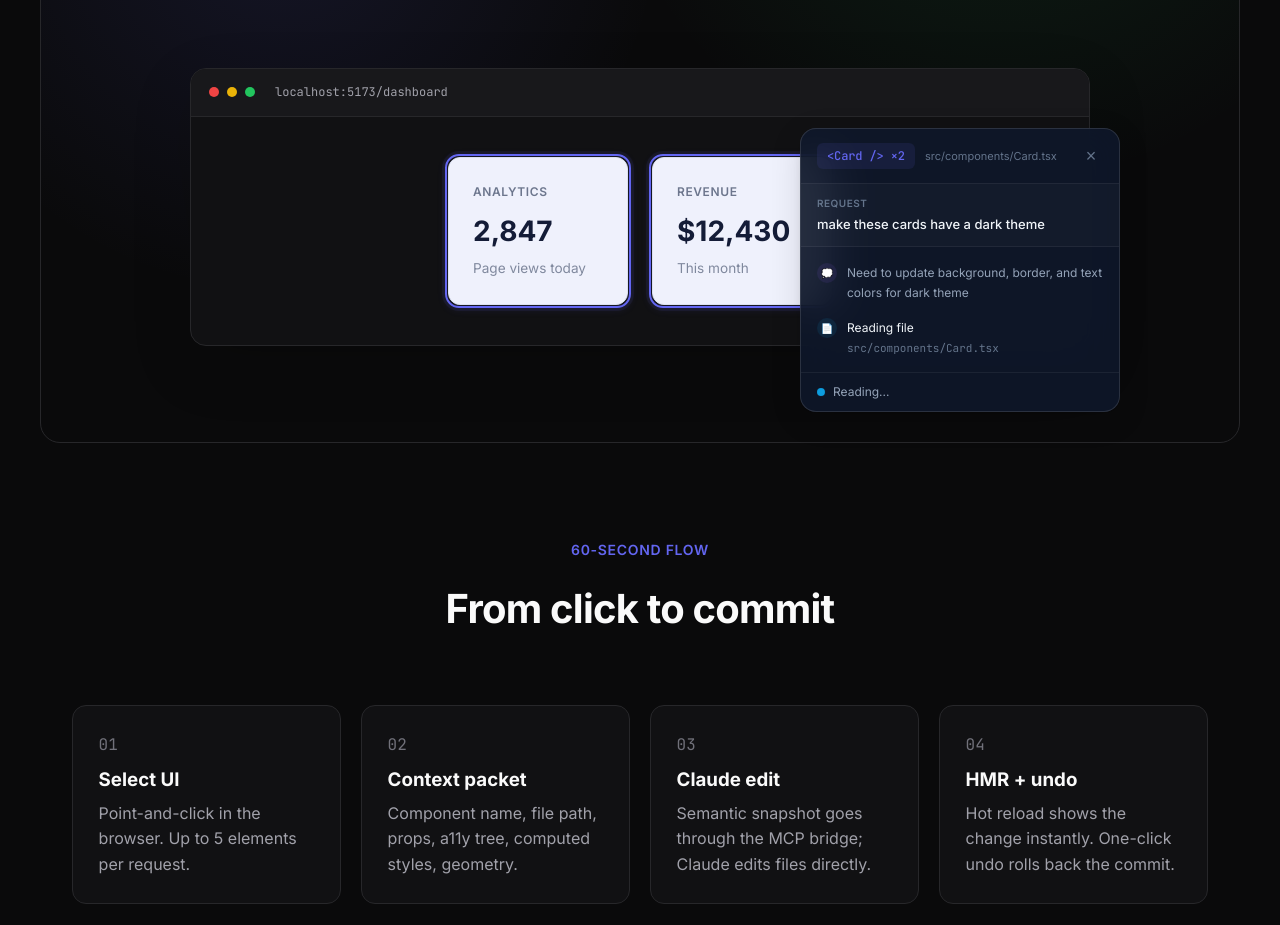
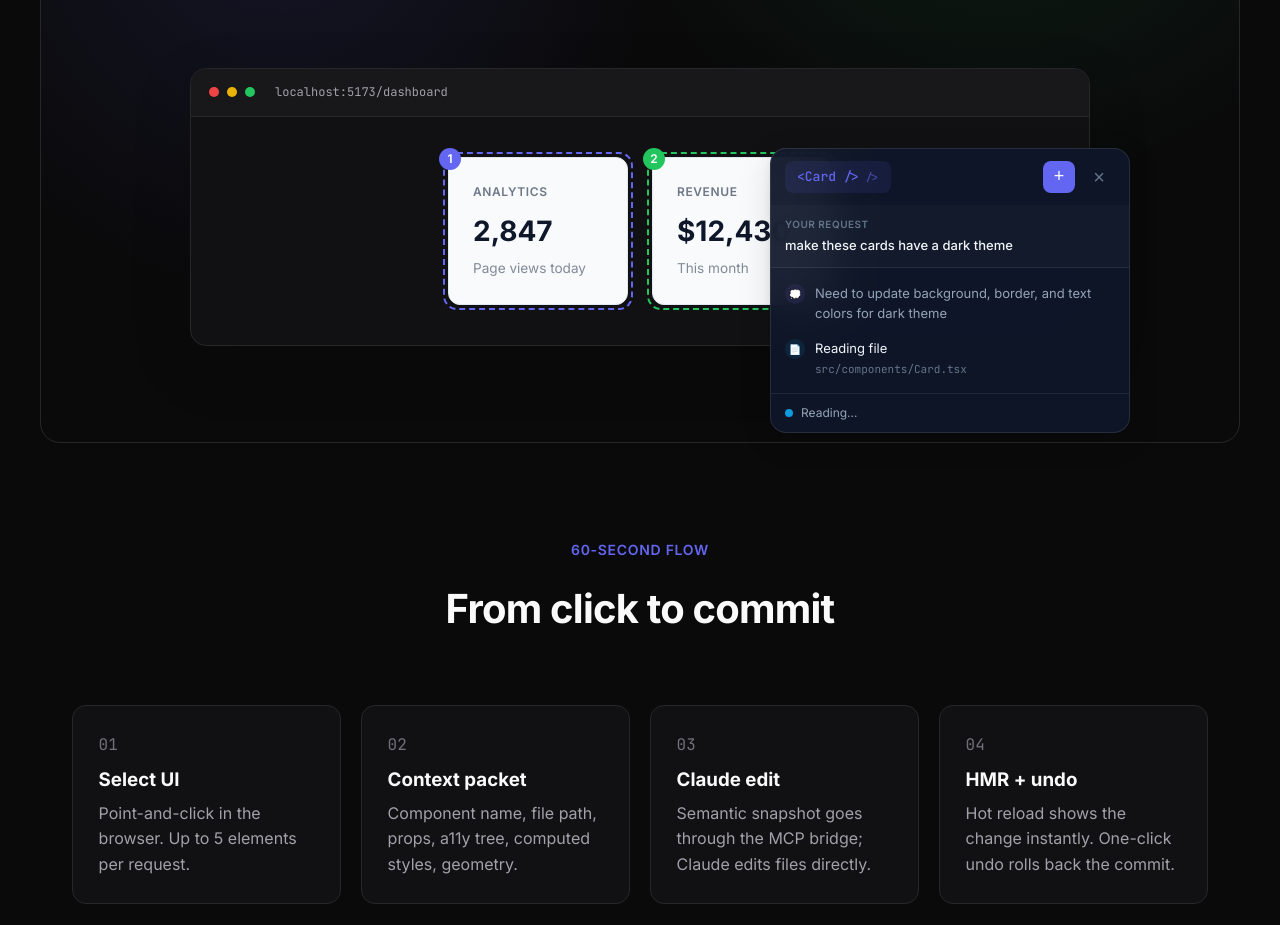
Before and after one commit to donutboyband/eyeglass_site, a React (Vite) app: page / in a window 1280 px wide. Shown: the part 1480-2405 px from the top of the page. Built offline with nearby package versions, Linux system fonts and the light colour scheme.

Commit message:
[eyeglass:eyeglass-1770671327851-ra2og6m] Updated demo to match actual inspector UI

```diff
--- a/src/App.css
+++ b/src/App.css
@@ -975,13 +975,42 @@
 .landing-demo-card.selected::after {
   content: '';
   position: absolute;
-  inset: -4px;
-  border: 2px solid #6366f1;
-  background: rgba(99, 102, 241, 0.06);
+  inset: -6px;
+  border: 2px dashed #6366f1;
   border-radius: 14px;
-  box-shadow: 0 0 0 3px rgba(99, 102, 241, 0.08), 0 2px 8px rgba(99, 102, 241, 0.1);
   pointer-events: none;
-  animation: highlightPulse 0.1s ease-out;
+  animation: highlightPulse 0.15s ease-out;
+}
+
+.landing-demo-card[data-selection="2"].selected::after {
+  border-color: #22c55e;
+}
+
+.selection-badge {
+  position: absolute;
+  top: -10px;
+  left: -10px;
+  width: 22px;
+  height: 22px;
+  background: #6366f1;
+  color: white;
+  border-radius: 50%;
+  display: flex;
+  align-items: center;
+  justify-content: center;
+  font-size: 12px;
+  font-weight: 600;
+  z-index: 5;
+  animation: badgePop 0.2s cubic-bezier(0.34, 1.56, 0.64, 1);
+}
+
+.selection-badge.green {
+  background: #22c55e;
+}
+
+@keyframes badgePop {
+  from { transform: scale(0); }
+  to { transform: scale(1); }
 }
 
 @keyframes highlightPulse {
@@ -1011,10 +1040,10 @@
 
 /* Landing Demo Panel - matches real Eyeglass inspector */
 .landing-demo-panel {
-  --glass-bg: rgba(255, 255, 255, 0.88);
-  --glass-border: rgba(0, 0, 0, 0.25);
+  --glass-bg: rgba(255, 255, 255, 0.92);
+  --glass-border: rgba(0, 0, 0, 0.12);
   --glass-shadow: 0 8px 32px rgba(0, 0, 0, 0.12), 0 2px 8px rgba(0, 0, 0, 0.08);
-  --divider: rgba(0, 0, 0, 0.18);
+  --divider: rgba(0, 0, 0, 0.08);
   --text-primary: #0f172a;
   --text-secondary: #64748b;
   --text-muted: #94a3b8;
@@ -1023,9 +1052,9 @@
   --success: #10b981;
 
   position: absolute;
-  top: 60px;
-  right: -30px;
-  width: 320px;
+  top: 80px;
+  right: -40px;
+  width: 360px;
   background: var(--glass-bg);
   backdrop-filter: blur(20px) saturate(180%);
   -webkit-backdrop-filter: blur(20px) saturate(180%);
@@ -1041,9 +1070,9 @@
 }
 
 :root[data-theme='dark'] .landing-demo-panel {
-  --glass-bg: rgba(15, 23, 42, 0.92);
-  --glass-border: rgba(255, 255, 255, 0.12);
-  --divider: rgba(255, 255, 255, 0.1);
+  --glass-bg: rgba(15, 23, 42, 0.95);
+  --glass-border: rgba(255, 255, 255, 0.1);
+  --divider: rgba(255, 255, 255, 0.08);
   --text-primary: #f1f5f9;
   --text-secondary: #94a3b8;
   --text-muted: #64748b;
@@ -1054,89 +1083,193 @@
   to { opacity: 1; transform: translateY(0) scale(1); }
 }
 
-.landing-demo-panel .demo-panel-header {
-  padding: 14px 16px;
-  border-bottom: 1px solid var(--divider);
-  display: flex;
-  align-items: center;
-  gap: 10px;
-}
-
-.landing-demo-panel .demo-component-tag {
+/* Inspector Header */
+.inspector-header {
+  padding: 12px 14px;
+  display: flex;
+  align-items: center;
+  gap: 8px;
+}
+
+.inspector-tag {
   font-family: 'SF Mono', 'JetBrains Mono', monospace;
-  font-size: 12px;
+  font-size: 13px;
   font-weight: 500;
   color: var(--accent);
   background: var(--accent-soft);
-  padding: 4px 10px;
-  border-radius: 6px;
-  letter-spacing: -0.01em;
-}
-
-.landing-demo-panel .demo-file-path {
+  padding: 6px 12px;
+  border-radius: 8px;
+  display: flex;
+  align-items: center;
+  gap: 6px;
+}
+
+.inspector-tag::after {
+  content: '/>';
   font-size: 11px;
-  color: var(--text-muted);
-  overflow: hidden;
-  text-overflow: ellipsis;
-  white-space: nowrap;
-  flex: 1;
-}
-
-.landing-demo-panel .demo-close-btn {
-  width: 24px;
-  height: 24px;
+  opacity: 0.6;
+}
+
+.inspector-multi-btn {
+  width: 32px;
+  height: 32px;
+  border: none;
+  background: var(--accent);
+  color: white;
+  border-radius: 8px;
+  font-size: 18px;
+  font-weight: 500;
+  cursor: pointer;
+  display: flex;
+  align-items: center;
+  justify-content: center;
+  margin-left: auto;
+}
+
+.inspector-close-btn {
+  width: 32px;
+  height: 32px;
   border: none;
   background: transparent;
   color: var(--text-muted);
   cursor: pointer;
-  border-radius: 6px;
+  border-radius: 8px;
   display: flex;
   align-items: center;
   justify-content: center;
-  transition: all 0.15s;
-  font-size: 18px;
+  font-size: 20px;
   line-height: 1;
 }
 
-.landing-demo-panel .demo-close-btn:hover {
-  background: rgba(0, 0, 0, 0.05);
+/* Multi-select hint */
+.inspector-hint {
+  padding: 8px 14px;
+  background: rgba(99, 102, 241, 0.06);
+  color: var(--accent);
+  font-size: 12px;
+}
+
+/* Selected elements */
+.inspector-selected {
+  padding: 12px 14px;
+  border-bottom: 1px solid var(--divider);
+}
+
+.selected-label {
+  font-size: 12px;
   color: var(--text-secondary);
-}
-
-:root[data-theme='dark'] .landing-demo-panel .demo-close-btn:hover {
-  background: rgba(255, 255, 255, 0.08);
-}
-
-.landing-demo-panel .demo-input-area {
-  padding: 12px 16px 16px;
-}
-
-.landing-demo-panel .demo-input-field {
+  margin-bottom: 8px;
+}
+
+.selected-chips {
+  display: flex;
+  flex-wrap: wrap;
+  gap: 8px;
+}
+
+.selected-chip {
+  display: inline-flex;
+  align-items: center;
+  gap: 6px;
+  padding: 6px 10px;
+  background: var(--accent-soft);
+  border: 1px solid rgba(99, 102, 241, 0.2);
+  border-radius: 8px;
+  font-size: 12px;
+  color: var(--text-primary);
+}
+
+.selected-chip.green {
+  background: rgba(34, 197, 94, 0.1);
+  border-color: rgba(34, 197, 94, 0.2);
+}
+
+.chip-badge {
+  width: 18px;
+  height: 18px;
+  background: var(--accent);
+  color: white;
+  border-radius: 50%;
+  display: flex;
+  align-items: center;
+  justify-content: center;
+  font-size: 10px;
+  font-weight: 600;
+}
+
+.chip-badge.green {
+  background: #22c55e;
+}
+
+/* Input area */
+.inspector-input-area {
+  padding: 12px 14px;
+}
+
+.inspector-input {
   width: 100%;
-  padding: 10px 14px;
-  border: 1px solid var(--accent);
+  padding: 12px 14px;
+  border: 1px solid var(--divider);
   border-radius: 10px;
   font-size: 13px;
-  background: rgba(255, 255, 255, 0.6);
+  font-family: inherit;
+  background: white;
   color: var(--text-primary);
+  outline: none;
+  margin-bottom: 10px;
+}
+
+.inspector-input:focus {
+  border-color: var(--accent);
   box-shadow: 0 0 0 3px var(--accent-soft);
 }
 
-:root[data-theme='dark'] .landing-demo-panel .demo-input-field {
+.inspector-input::placeholder {
+  color: var(--text-muted);
+}
+
+:root[data-theme='dark'] .inspector-input {
   background: rgba(0, 0, 0, 0.2);
 }
 
-.landing-demo-panel .demo-user-request {
-  padding: 12px 16px;
+.inspector-buttons {
+  display: flex;
+  gap: 8px;
+}
+
+.inspector-btn {
+  flex: 1;
+  padding: 10px 16px;
+  border: none;
+  border-radius: 10px;
+  font-size: 13px;
+  font-weight: 600;
+  font-family: inherit;
+  cursor: pointer;
+}
+
+.inspector-btn.secondary {
+  background: rgba(0, 0, 0, 0.04);
+  color: var(--text-secondary);
+}
+
+.inspector-btn.primary {
+  background: var(--accent);
+  color: white;
+}
+
+/* Activity mode - request display */
+.inspector-request {
+  padding: 12px 14px;
   background: rgba(0, 0, 0, 0.02);
   border-bottom: 1px solid var(--divider);
 }
 
-:root[data-theme='dark'] .landing-demo-panel .demo-user-request {
+:root[data-theme='dark'] .inspector-request {
   background: rgba(255, 255, 255, 0.02);
 }
 
-.landing-demo-panel .demo-request-label {
+.request-label {
   font-size: 10px;
   font-weight: 600;
   text-transform: uppercase;
@@ -1145,19 +1278,20 @@
   margin-bottom: 4px;
 }
 
-.landing-demo-panel .demo-request-text {
+.request-text {
   color: var(--text-primary);
   font-weight: 500;
 }
 
-.landing-demo-panel .demo-activity-feed {
-  max-height: 200px;
+/* Activity feed */
+.inspector-activity-feed {
+  max-height: 180px;
   overflow-y: auto;
   padding: 8px 0;
 }
 
-.landing-demo-panel .demo-activity-item {
-  padding: 8px 16px;
+.inspector-activity-item {
+  padding: 8px 14px;
   display: flex;
   gap: 10px;
   align-items: flex-start;
@@ -1169,7 +1303,7 @@
   to { opacity: 1; transform: translateX(0); }
 }
 
-.landing-demo-panel .demo-activity-icon {
+.inspector-activity-icon {
   width: 20px;
   height: 20px;
   border-radius: 50%;
@@ -1180,35 +1314,35 @@
   font-size: 10px;
 }
 
-.landing-demo-panel .demo-activity-icon.thought {
+.inspector-activity-icon.thought {
   background: rgba(139, 92, 246, 0.1);
 }
 
-.landing-demo-panel .demo-activity-icon.action {
+.inspector-activity-icon.action {
   background: rgba(14, 165, 233, 0.1);
 }
 
-.landing-demo-panel .demo-activity-icon.success {
+.inspector-activity-icon.success {
   background: rgba(16, 185, 129, 0.1);
   color: var(--success);
 }
 
-.landing-demo-panel .demo-activity-content {
+.inspector-activity-content {
   flex: 1;
   min-width: 0;
 }
 
-.landing-demo-panel .demo-activity-text {
+.inspector-activity-text {
   color: var(--text-primary);
-  word-wrap: break-word;
-}
-
-.landing-demo-panel .demo-activity-text.muted {
+  font-size: 13px;
+}
+
+.inspector-activity-text.muted {
   color: var(--text-secondary);
   font-style: italic;
 }
 
-.landing-demo-panel .demo-activity-target {
+.inspector-activity-target {
   font-family: 'SF Mono', 'JetBrains Mono', monospace;
   font-size: 11px;
   color: var(--text-muted);
@@ -1216,38 +1350,39 @@
   display: block;
 }
 
-.landing-demo-panel .demo-panel-footer {
-  padding: 10px 16px;
+/* Footer */
+.inspector-footer {
+  padding: 10px 14px;
   border-top: 1px solid var(--divider);
   display: flex;
   align-items: center;
   gap: 8px;
 }
 
-.landing-demo-panel .demo-panel-footer.done {
+.inspector-footer.done {
   background: rgba(16, 185, 129, 0.06);
 }
 
-.landing-demo-panel .demo-status-dot {
+.inspector-status-dot {
   width: 8px;
   height: 8px;
   border-radius: 50%;
   background: var(--text-muted);
 }
 
-.landing-demo-panel .demo-status-dot.pending,
-.landing-demo-panel .demo-status-dot.thinking {
+.inspector-status-dot.pending,
+.inspector-status-dot.thinking {
   background: var(--accent);
   animation: statusPulse 1.5s ease-in-out infinite;
 }
 
-.landing-demo-panel .demo-status-dot.reading,
-.landing-demo-panel .demo-status-dot.writing {
+.inspector-status-dot.reading,
+.inspector-status-dot.writing {
   background: #0ea5e9;
   animation: statusPulse 1s ease-in-out infinite;
 }
 
-.landing-demo-panel .demo-status-dot.done {
+.inspector-status-dot.done {
   background: var(--success);
 }
 
@@ -1256,20 +1391,15 @@
   50% { opacity: 0.5; transform: scale(0.9); }
 }
 
-.landing-demo-panel .demo-status-text {
+.inspector-status-text {
   font-size: 12px;
   color: var(--text-secondary);
   flex: 1;
 }
 
-.landing-demo-panel .demo-panel-footer.done .demo-status-text {
+.inspector-footer.done .inspector-status-text {
   color: var(--success);
   font-weight: 500;
-}
-
-.landing-demo-panel .demo-cursor {
-  color: var(--accent);
-  animation: cursorBlink 0.8s step-end infinite;
 }
 
 .landing-demo-hint {
--- a/src/components/LandingDemo.tsx
+++ b/src/components/LandingDemo.tsx
@@ -28,7 +28,6 @@ export function LandingDemo() {
   const [cardStyle, setCardStyle] = useState({
     bg: '#f8fafc',
     border: '#e2e8f0',
-    btnBg: '#6366f1',
   })
   const [typedText, setTypedText] = useState('')
   const [activities, setActivities] = useState<ActivityItem[]>([])
@@ -53,7 +52,7 @@ export function LandingDemo() {
     const runDemo = async () => {
       // Reset
       setPhase('idle')
-      setCardStyle({ bg: '#f8fafc', border: '#e2e8f0', btnBg: '#6366f1' })
+      setCardStyle({ bg: '#f8fafc', border: '#e2e8f0' })
       setTypedText('')
       setActivities([])
 
@@ -99,7 +98,7 @@ export function LandingDemo() {
       await new Promise(r => setTimeout(r, 600))
 
       // Animate the style change
-      setCardStyle({ bg: '#1e293b', border: '#334155', btnBg: '#22c55e' })
+      setCardStyle({ bg: '#1e293b', border: '#334155' })
       await new Promise(r => setTimeout(r, 600))
       if (cancelled) return
 
@@ -117,14 +116,16 @@ export function LandingDemo() {
     return () => { cancelled = true }
   }, [])
 
-  const isSelected = (card: 1 | 2) => {
-    if (phase === 'selecting' && card === 1) return true
-    if (phase === 'multi-select' && (card === 1 || card === 2)) return true
-    if (['typing', 'pending', 'thinking', 'reading', 'writing'].includes(phase)) return true
-    return false
+  const getSelectionState = (card: 1 | 2) => {
+    if (phase === 'selecting' && card === 1) return 1
+    if (phase === 'multi-select') return card
+    if (['typing', 'pending', 'thinking', 'reading', 'writing'].includes(phase)) return card
+    return 0
   }
 
-  const showPanel = !['idle', 'selecting', 'multi-select'].includes(phase)
+  const showPanel = !['idle', 'selecting'].includes(phase)
+  const isInputMode = ['multi-select', 'typing'].includes(phase)
+  const isActivityMode = ['pending', 'thinking', 'reading', 'writing', 'done'].includes(phase)
 
   return (
     <div className="landing-demo">
@@ -140,25 +141,29 @@ export function LandingDemo() {
           {/* Mock card UI */}
           <div className="landing-demo-cards">
             <div
-              className={`landing-demo-card ${isSelected(1) ? 'selected' : ''}`}
+              className={`landing-demo-card ${getSelectionState(1) ? 'selected' : ''}`}
+              data-selection={getSelectionState(1) || undefined}
               style={{
                 backgroundColor: cardStyle.bg,
                 borderColor: cardStyle.border,
                 color: cardStyle.bg === '#1e293b' ? '#f1f5f9' : '#334155'
               }}
             >
+              {getSelectionState(1) > 0 && <span className="selection-badge">{getSelectionState(1)}</span>}
               <div className="card-title">Analytics</div>
               <div className="card-value" style={{ color: cardStyle.bg === '#1e293b' ? '#fff' : '#0f172a' }}>2,847</div>
               <div className="card-label">Page views today</div>
             </div>
             <div
-              className={`landing-demo-card ${isSelected(2) ? 'selected' : ''}`}
+              className={`landing-demo-card ${getSelectionState(2) ? 'selected' : ''}`}
+              data-selection={getSelectionState(2) || undefined}
               style={{
                 backgroundColor: cardStyle.bg,
                 borderColor: cardStyle.border,
                 color: cardStyle.bg === '#1e293b' ? '#f1f5f9' : '#334155'
               }}
             >
+              {getSelectionState(2) > 0 && <span className="selection-badge green">{getSelectionState(2)}</span>}
               <div className="card-title">Revenue</div>
               <div className="card-value" style={{ color: cardStyle.bg === '#1e293b' ? '#fff' : '#0f172a' }}>$12,430</div>
               <div className="card-label">This month</div>
@@ -170,69 +175,79 @@ export function LandingDemo() {
       {/* Glass Panel */}
       {showPanel && (
         <div className="landing-demo-panel">
-          <div className="demo-panel-header">
-            <span className="demo-component-tag">&lt;Card /&gt; ×2</span>
-            <span className="demo-file-path">src/components/Card.tsx</span>
-            <button className="demo-close-btn">×</button>
+          {/* Header */}
+          <div className="inspector-header">
+            <span className="inspector-tag">&lt;Card /&gt;</span>
+            <button className="inspector-multi-btn active">+</button>
+            <button className="inspector-close-btn">×</button>
           </div>
 
-          {/* Input or Request Display */}
-          {phase === 'typing' && (
-            <div className="demo-input-area">
-              <div className="demo-input-field">
-                {typedText}<span className="demo-cursor">|</span>
+          {/* Multi-select mode UI */}
+          {isInputMode && (
+            <>
+              <div className="inspector-hint">Click elements to add/remove from selection (max 5)</div>
+              <div className="inspector-selected">
+                <div className="selected-label">2 elements selected</div>
+                <div className="selected-chips">
+                  <span className="selected-chip"><span className="chip-badge">1</span> Card ×</span>
+                  <span className="selected-chip green"><span className="chip-badge green">2</span> Card ×</span>
                 </div>
               </div>
+              <div className="inspector-input-area">
+                <input
+                  type="text"
+                  className="inspector-input"
+                  placeholder="Describe what to change for these elements.."
+                  value={typedText}
+                  readOnly
+                />
+                <div className="inspector-buttons">
+                  <button className="inspector-btn secondary">Cancel</button>
+                  <button className="inspector-btn primary">Send</button>
+                </div>
+              </div>
+            </>
           )}
 
-          {phase !== 'typing' && (
-            <div className="demo-user-request">
-              <div className="demo-request-label">Request</div>
-              <div className="demo-request-text">{fullRequest}</div>
+          {/* Activity mode UI */}
+          {isActivityMode && (
+            <>
+              <div className="inspector-request">
+                <div className="request-label">Your request</div>
+                <div className="request-text">{fullRequest}</div>
               </div>
-          )}
-
-          {/* Activity Feed */}
-          {activities.length > 0 && (
-            <div className="demo-activity-feed">
+              <div className="inspector-activity-feed">
                 {activities.map((item, idx) => (
-                <div key={idx} className="demo-activity-item">
-                  <span className={`demo-activity-icon ${item.type}`}>
+                  <div key={idx} className="inspector-activity-item">
+                    <span className={`inspector-activity-icon ${item.type}`}>
                       {item.type === 'thought' && '💭'}
                       {item.type === 'action' && '📄'}
                       {item.type === 'success' && '✓'}
                     </span>
-                  <div className="demo-activity-content">
-                    <span className={`demo-activity-text ${item.type === 'thought' ? 'muted' : ''}`}>
+                    <div className="inspector-activity-content">
+                      <span className={`inspector-activity-text ${item.type === 'thought' ? 'muted' : ''}`}>
                         {item.text}
                       </span>
                       {item.target && (
-                      <span className="demo-activity-target">{item.target}</span>
+                        <span className="inspector-activity-target">{item.target}</span>
                       )}
                     </div>
                   </div>
                 ))}
               </div>
-          )}
-
-          {/* Status Footer */}
-          <div className={`demo-panel-footer ${phase === 'done' ? 'done' : ''}`}>
-            <span className={`demo-status-dot ${phase}`} />
-            <span className="demo-status-text">
+              <div className={`inspector-footer ${phase === 'done' ? 'done' : ''}`}>
+                <span className={`inspector-status-dot ${phase}`} />
+                <span className="inspector-status-text">
                   {phase === 'pending' && 'Sending...'}
                   {phase === 'thinking' && WORKING_PHRASES[0]}
                   {phase === 'reading' && 'Reading...'}
                   {phase === 'writing' && 'Editing...'}
                   {phase === 'done' && 'Done'}
-              {phase === 'typing' && 'Ready'}
                 </span>
               </div>
+            </>
+          )}
         </div>
-      )}
-
-      {/* Selection indicator */}
-      {(phase === 'multi-select') && (
-        <div className="landing-demo-hint">Multi-select: 2 elements</div>
       )}
     </div>
   )
```
Lines whose indentation alone changed are shown as unchanged.
